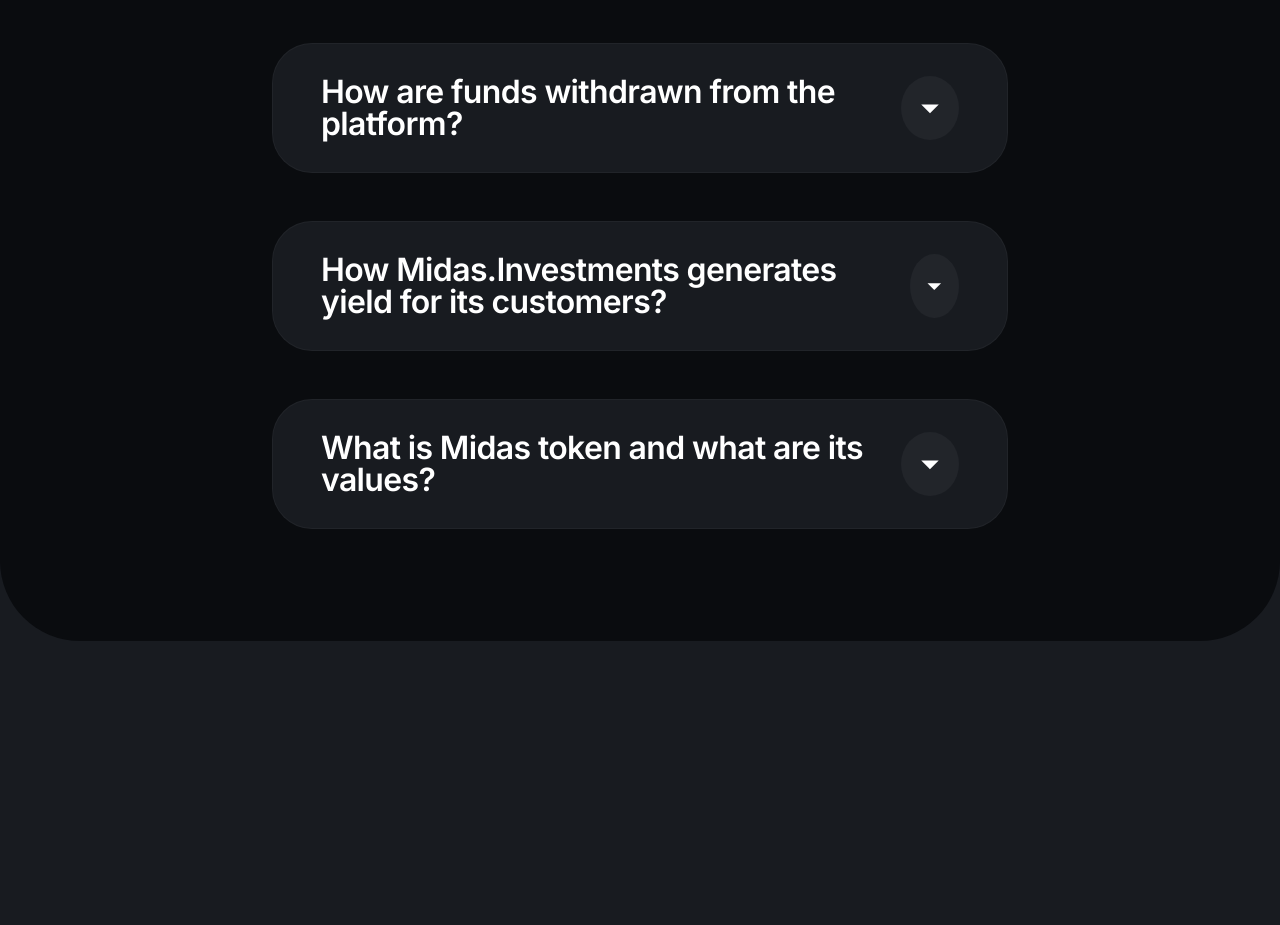
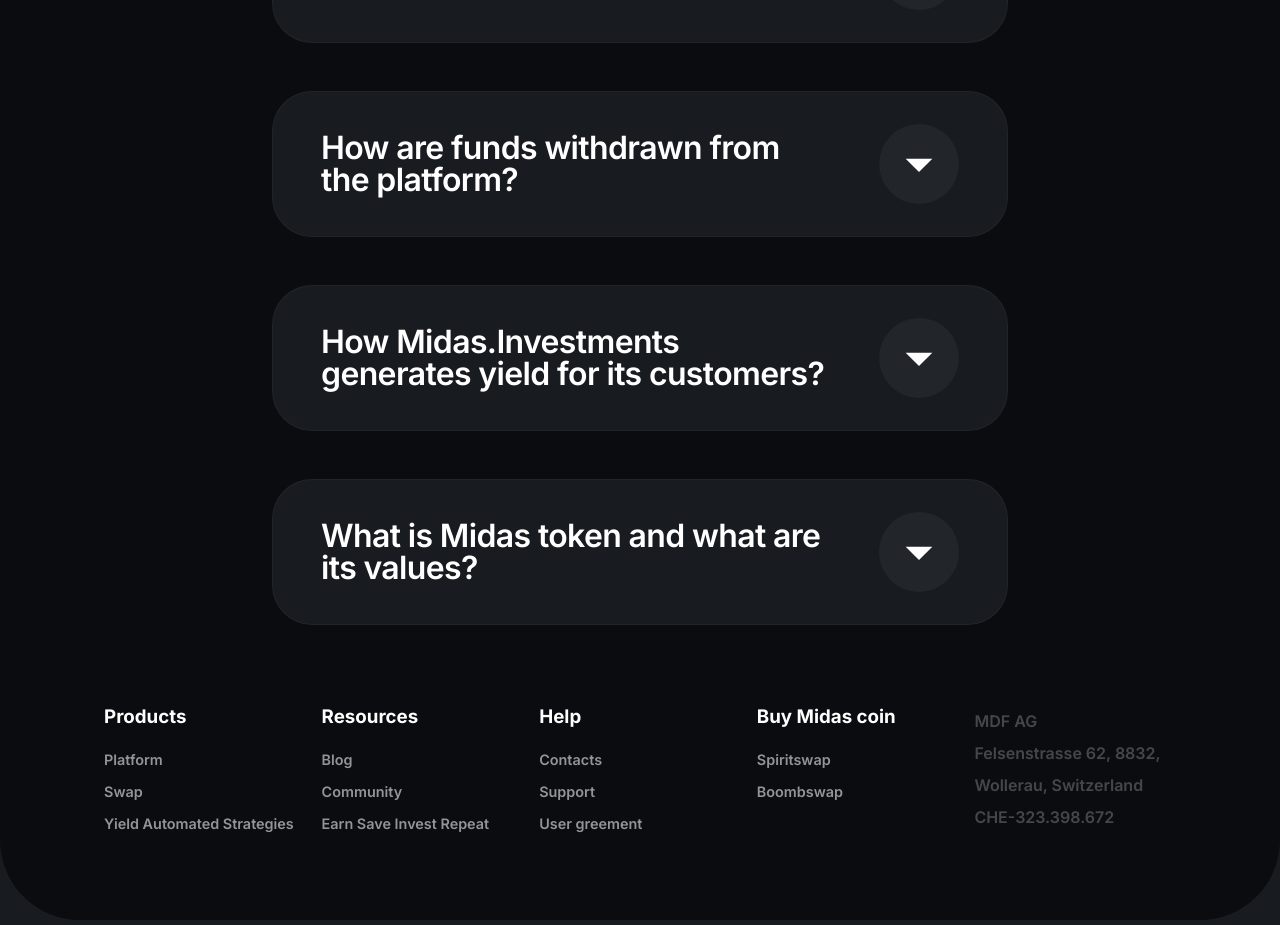
Before and after one commit to milkavladislav/midas-token, a React (Create React App) app: page / in a window 1280 px wide. Shown: the part 5280-6205 px from the top of the page. Before the commit the page ends 5926 px from the top, so only its background shows below. Built offline with nearby package versions, Linux system fonts and the light colour scheme.

Commit message:
create faq and footer

```diff
--- a/src/components/FAQ/FAQ.css
+++ b/src/components/FAQ/FAQ.css
@@ -62,6 +62,10 @@
   cursor: pointer;
 }
 
+.question__part-text {
+  width: 80%;
+}
+
 .question__arrow {
   background: #22252a;
   border-radius: 50%;
@@ -86,3 +90,85 @@
 .show-answer {
   display: block;
 }
+
+/* =========== MEDIA QUERIES (MEDIUM DEVICES) ======== */
+@media screen and (max-width: 1024px) {
+  .answers__questions-block {
+    margin: 2rem 5vw;
+  }
+
+  .feedback__channels {
+    margin: 1rem;
+    gap: 2rem;
+  }
+
+  .feedback__channels > a {
+    gap: 1rem;
+    font-size: 1.5rem;
+  }
+
+  .faq > p {
+    font-size: 2.5rem;
+    padding: 0;
+  }
+
+  .answers__questions-block {
+    margin: 2rem;
+    gap: 1rem;
+  }
+
+  .question__arrow {
+    padding: 0;
+    width: 2.5rem;
+    height: 2.5rem;
+    font-size: 2rem;
+    display: flex;
+    align-items: center;
+    justify-content: center;
+  }
+}
+
+/* =========== MEDIA QUERIES (SMALL DEVICES) ======== */
+@media screen and (max-width: 600px) {
+  .faq > h2 {
+    font-size: 3rem;
+  }
+
+  .faq > p {
+    font-size: 1.5rem;
+    line-height: 1.7rem;
+  }
+
+  .feedback__channels {
+    margin: 2rem;
+  }
+
+  .feedback__channels > a {
+    padding: 1rem;
+    border-radius: 50%;
+    background: rgba(67, 161, 247, 0.16);
+  }
+
+  .feedback__channels > a > .feedback__channels-text {
+    display: none;
+  }
+
+  .question__part-text {
+    font-size: 1.5rem;
+    line-height: 1.5rem;
+  }
+
+  .answer-part {
+    margin-top: 1rem;
+    font-size: 1.2rem;
+    line-height: 1.3rem;
+  }
+
+  .answers__questions-block {
+    margin: 1rem 0;
+  }
+
+  .answer__question-card {
+    padding: 1.5rem;
+  }
+}
--- a/src/components/FAQ/FAQ.tsx
+++ b/src/components/FAQ/FAQ.tsx
@@ -1,6 +1,7 @@
 import React, { ReactElement, useState } from "react";
 import { FaDiscord, FaHeadphones, FaTelegramPlane } from "react-icons/fa";
 import { MdArrowDropDown } from "react-icons/md";
+import Footer from "../Footer/Footer";
 import "./FAQ.css";
 
 interface IFeedbackChannel {
@@ -64,7 +65,7 @@ const FAQ = () => {
         {feedbackChannels.map(({ icon, text, link }) => (
           <a href={link}>
             {icon}
-            {text}
+            <div className="feedback__channels-text">{text}</div>
           </a>
         ))}
       </div>
@@ -80,13 +81,15 @@ const FAQ = () => {
               className="question-part"
               onClick={() => setActiveAnswer(index)}
             >
-              {question}
-              <MdArrowDropDown
+              <div className="question__part-text">{question}</div>
+              <div
                 className={
                   "question__arrow " +
                   (activeAnswer === index && "question__arrow-invert")
                 }
-              />
+              >
+                <MdArrowDropDown />
+              </div>
             </div>
             <div
               className={
@@ -98,6 +101,7 @@ const FAQ = () => {
           </div>
         ))}
       </div>
+      <Footer />
     </section>
   );
 };
--- /dev/null
+++ b/src/components/Footer/Footer.css
@@ -0,0 +1,44 @@
+.footer-container {
+  margin-top: 5rem;
+  display: flex;
+  justify-content: center;
+  flex-wrap: wrap;
+  gap: 1rem;
+}
+
+.footer-column {
+  width: 18%;
+}
+
+.footer-column > ul {
+  margin-top: 1rem;
+  list-style: none;
+}
+
+.footer-column a {
+  color: var(--color-white);
+  font-size: 0.9rem;
+  opacity: 0.56;
+  margin-top: 1rem;
+  line-height: 2rem;
+}
+
+.footer-column p {
+  color: var(--color-white);
+  opacity: 0.24;
+  line-height: 2rem;
+}
+
+/* =========== MEDIA QUERIES (MEDIUM DEVICES) ======== */
+@media screen and (max-width: 1024px) {
+  .footer-column {
+    width: 30%;
+  }
+}
+
+/* =========== MEDIA QUERIES (SMALL DEVICES) ======== */
+@media screen and (max-width: 600px) {
+    footer {
+        display: none;
+    }
+}
--- /dev/null
+++ b/src/components/Footer/Footer.tsx
@@ -0,0 +1,105 @@
+import React from "react";
+import { ILink } from "../../utils/interfaces";
+import "./Footer.css";
+
+interface Link {
+  header: string;
+  links: ILink[];
+}
+
+const footerLinks: Link[] = [
+  {
+    header: "Products",
+    links: [
+      {
+        href: "/",
+        text: "Platform",
+      },
+      {
+        href: "/",
+        text: "Swap",
+      },
+      {
+        href: "/",
+        text: "Yield Automated Strategies",
+      },
+    ],
+  },
+  {
+    header: "Resources",
+    links: [
+      {
+        href: "/",
+        text: "Blog",
+      },
+      {
+        href: "/",
+        text: "Community",
+      },
+      {
+        href: "/",
+        text: "Earn Save Invest Repeat",
+      },
+    ],
+  },
+  {
+    header: "Help",
+    links: [
+      {
+        href: "/",
+        text: "Contacts",
+      },
+      {
+        href: "/",
+        text: "Support",
+      },
+      {
+        href: "/",
+        text: "User greement",
+      },
+    ],
+  },
+  {
+    header: "Buy Midas coin",
+    links: [
+      {
+        href: "/",
+        text: "Spiritswap",
+      },
+      {
+        href: "/",
+        text: "Boombswap",
+      },
+    ],
+  },
+];
+
+const Footer = () => {
+  return (
+    <footer>
+      <div className="footer-container">
+        {footerLinks.map(({ header, links }, index) => (
+          <div key={index} className="footer-column">
+            <h3>{header}</h3>
+            <ul >
+              {links.map(({ href, text }, index) => (
+                <li key={index}>
+                  <a href={href}>{text}</a>
+                </li>
+              ))}
+            </ul>
+          </div>
+        ))}
+        <div className="footer-column">
+          <p>MDF AG</p>
+          <p>Felsenstrasse 62, 8832, Wollerau, Switzerland</p>
+          <p>CHE-323.398.672</p>
+        </div>
+      </div>
+    </footer>
+  );
+};
+
+export default Footer;
+
+// remove dot in li with css
```
